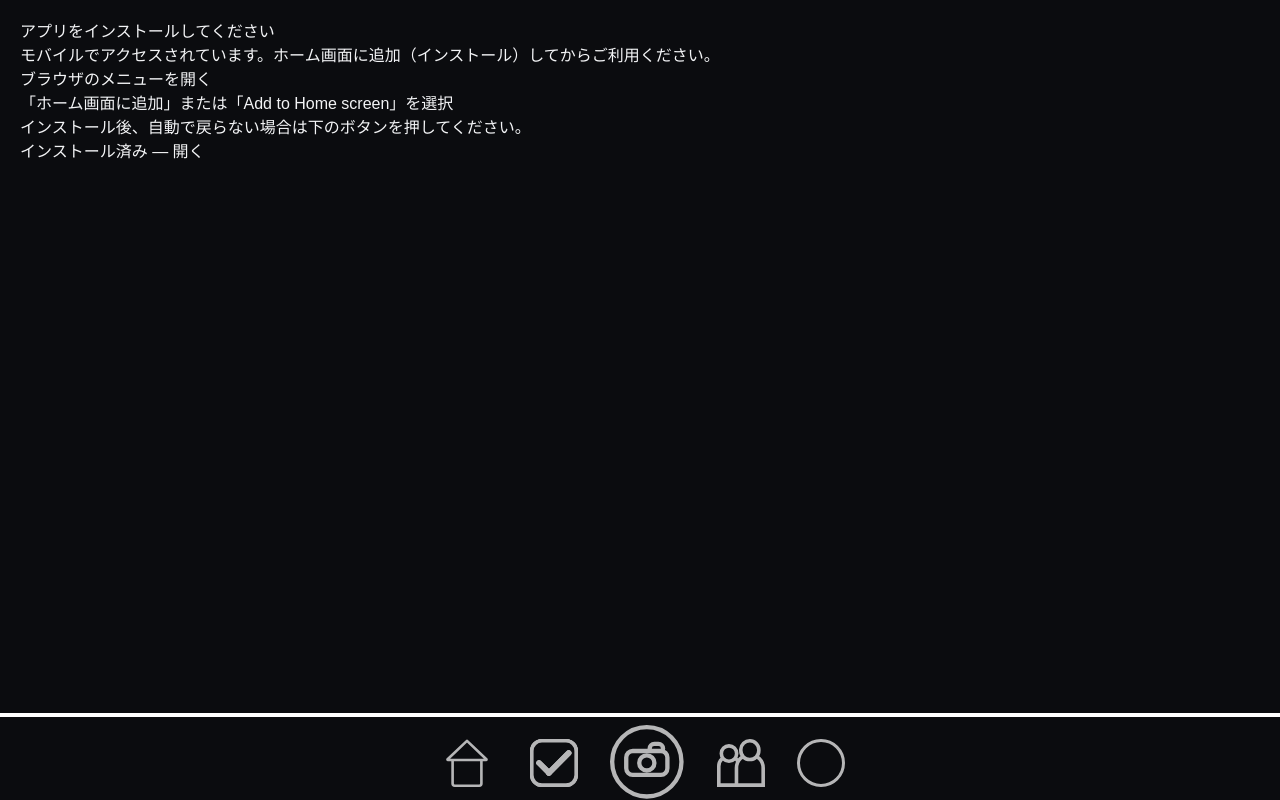
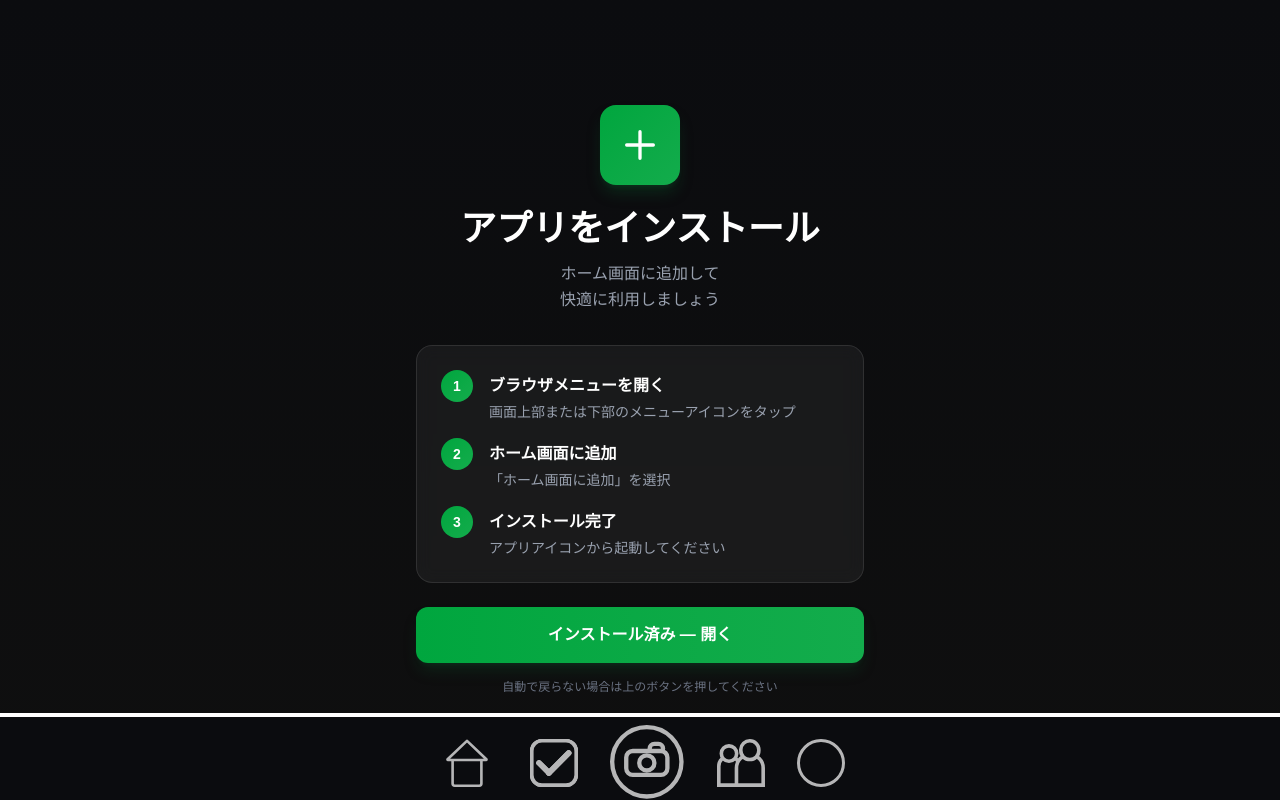
Before and after one commit to ProblemEdge/ZK.-demo, a Next.js app: page /install in a window 1280 px wide. Built offline with nearby package versions, Linux system fonts and the light colour scheme; no server answers.

Commit message:
強制install

```diff
--- a/middleware.ts
+++ b/middleware.ts
@@ -13,15 +13,24 @@ export function middleware(request: NextRequest) {
     pathname.startsWith('/_next') ||
     pathname.startsWith('/api') ||
     pathname.startsWith('/public') ||
-    pathname === '/login' ||
-    pathname === '/register' ||
-    pathname === '/tutorial' ||
-    pathname === '/install' ||
+    // keep assets, SW, manifest accessible for PWA install flow
     pathname === '/favicon.ico' ||
     pathname === '/sw.js' ||
     pathname === '/manifest.json'
   ) {
     return NextResponse.next();
+  }
+
+  // モバイルの場合、PWA インストール済みフラグが無ければ `/install` へ誘導する
+  // ここを認証チェックより前に置くことで、`/install` を除く全ページを対象にする
+  const pwaInstalled = request.cookies.get('pwa_installed')?.value;
+  const ua = request.headers.get('user-agent') || '';
+  const isMobile = /Android|iPhone|iPad|iPod|Mobile/i.test(ua);
+
+  if (isMobile && !pwaInstalled && pathname !== '/install') {
+    const installUrl = new URL('/install', request.url);
+    installUrl.searchParams.set('returnTo', pathname);
+    return NextResponse.redirect(installUrl);
   }
 
   const token = request.cookies.get('auth-token')?.value;
@@ -32,17 +41,6 @@ export function middleware(request: NextRequest) {
     return NextResponse.redirect(loginUrl);
   }
 
-  // モバイルの場合、PWA インストール済みフラグが無ければ `/install` へ誘導する
-  const pwaInstalled = request.cookies.get('pwa_installed')?.value;
-  const ua = request.headers.get('user-agent') || '';
-  const isMobile = /Android|iPhone|iPad|iPod|Mobile/i.test(ua);
-
-  if (isMobile && !pwaInstalled && pathname !== '/install') {
-    const installUrl = new URL('/install', request.url);
-    installUrl.searchParams.set('returnTo', pathname);
-    return NextResponse.redirect(installUrl);
-  }
-
   return NextResponse.next();
 }
 
--- a/src/app/install/InstallClient.tsx
+++ b/src/app/install/InstallClient.tsx
@@ -2,15 +2,17 @@
 
 import { useEffect } from 'react';
 import { useSearchParams } from 'next/navigation';
+
+type NavigatorWithStandalone = Navigator & { standalone?: boolean };
 
 export default function InstallClient() {
   const params = useSearchParams();
   const returnTo = params?.get('returnTo') || '/';
 
   useEffect(() => {
+    const nav = window.navigator as NavigatorWithStandalone;
     const isStandalone =
-      window.matchMedia('(display-mode: standalone)').matches ||
-      (window.navigator as any).standalone === true;
+      window.matchMedia('(display-mode: standalone)').matches || nav.standalone === true;
     if (isStandalone) {
       document.cookie = 'pwa_installed=1; path=/; max-age=31536000';
       window.location.href = returnTo;
@@ -23,17 +25,88 @@ export default function InstallClient() {
   };
 
   return (
-    <div style={{ padding: 20 }}>
-      <h1>アプリをインストールしてください</h1>
-      <p>
-        モバイルでアクセスされています。ホーム画面に追加（インストール）してからご利用ください。
-      </p>
-      <ol>
-        <li>ブラウザのメニューを開く</li>
-        <li>「ホーム画面に追加」または「Add to Home screen」を選択</li>
-        <li>インストール後、自動で戻らない場合は下のボタンを押してください。</li>
-      </ol>
-      <button onClick={markInstalled}>インストール済み — 開く</button>
+    <div className='min-h-screen w-full bg-gradient-to-b from-[#0b0c0f] to-[#0f0f0f] flex items-center justify-center p-6'>
+      <div className='max-w-md w-full'>
+        {/* アイコン・ヘッダー */}
+        <div className='flex flex-col items-center gap-6 mb-8'>
+          <div className='w-20 h-20 rounded-2xl bg-gradient-to-br from-[#00a63e] to-[#13ac4c] flex items-center justify-center shadow-lg shadow-green-900/40'>
+            <svg
+              className='w-10 h-10 text-white'
+              fill='none'
+              stroke='currentColor'
+              viewBox='0 0 24 24'
+            >
+              <path
+                strokeLinecap='round'
+                strokeLinejoin='round'
+                strokeWidth={2}
+                d='M12 4v16m8-8H4'
+              />
+            </svg>
+          </div>
+
+          <div className='text-center'>
+            <h1 className='text-3xl md:text-4xl font-extrabold text-white mb-3'>
+              アプリをインストール
+            </h1>
+            <p className='text-gray-400 text-sm md:text-base leading-relaxed'>
+              ホーム画面に追加して
+              <br />
+              快適に利用しましょう
+            </p>
+          </div>
+        </div>
+
+        {/* インストール手順 */}
+        <div className='bg-white/5 backdrop-blur-sm rounded-2xl p-6 mb-6 border border-white/10'>
+          <div className='flex flex-col gap-4'>
+            <div className='flex items-start gap-4'>
+              <div className='w-8 h-8 rounded-full bg-gradient-to-br from-[#00a63e] to-[#13ac4c] flex items-center justify-center flex-shrink-0 text-white font-bold text-sm'>
+                1
+              </div>
+              <div className='flex-1 pt-1'>
+                <p className='text-white font-semibold mb-1'>ブラウザメニューを開く</p>
+                <p className='text-gray-400 text-sm'>
+                  画面上部または下部のメニューアイコンをタップ
+                </p>
+              </div>
+            </div>
+
+            <div className='flex items-start gap-4'>
+              <div className='w-8 h-8 rounded-full bg-gradient-to-br from-[#00a63e] to-[#13ac4c] flex items-center justify-center flex-shrink-0 text-white font-bold text-sm'>
+                2
+              </div>
+              <div className='flex-1 pt-1'>
+                <p className='text-white font-semibold mb-1'>ホーム画面に追加</p>
+                <p className='text-gray-400 text-sm'>「ホーム画面に追加」を選択</p>
+              </div>
+            </div>
+
+            <div className='flex items-start gap-4'>
+              <div className='w-8 h-8 rounded-full bg-gradient-to-br from-[#00a63e] to-[#13ac4c] flex items-center justify-center flex-shrink-0 text-white font-bold text-sm'>
+                3
+              </div>
+              <div className='flex-1 pt-1'>
+                <p className='text-white font-semibold mb-1'>インストール完了</p>
+                <p className='text-gray-400 text-sm'>アプリアイコンから起動してください</p>
+              </div>
+            </div>
+          </div>
+        </div>
+
+        {/* ボタン */}
+        <button
+          onClick={markInstalled}
+          className='w-full px-8 py-4 rounded-xl bg-gradient-to-r from-[#00a63e] to-[#13ac4c] text-white font-bold shadow-lg shadow-green-900/30 hover:shadow-green-900/50 hover:scale-[1.02] transition-all duration-200 active:scale-95'
+        >
+          インストール済み — 開く
+        </button>
+
+        {/* 補足テキスト */}
+        <p className='text-center text-gray-500 text-xs mt-4'>
+          自動で戻らない場合は上のボタンを押してください
+        </p>
+      </div>
     </div>
   );
 }
```
